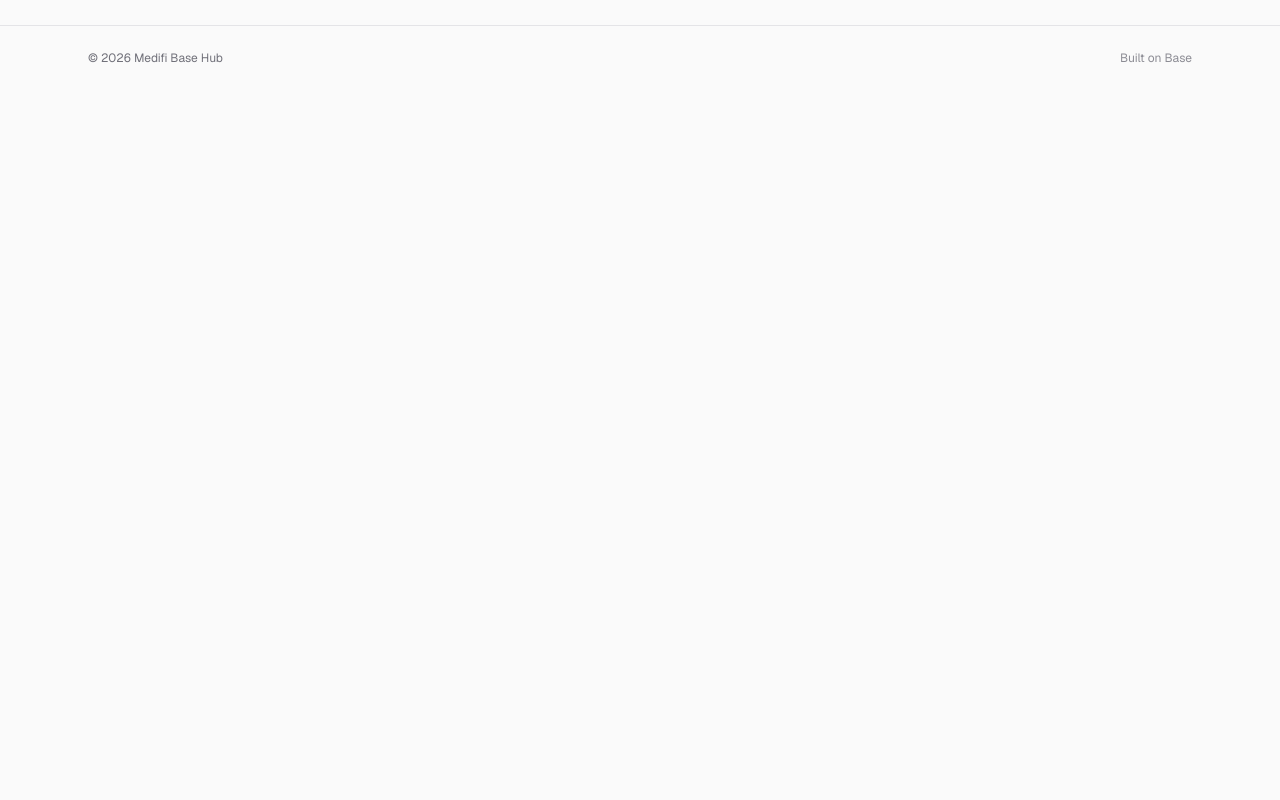
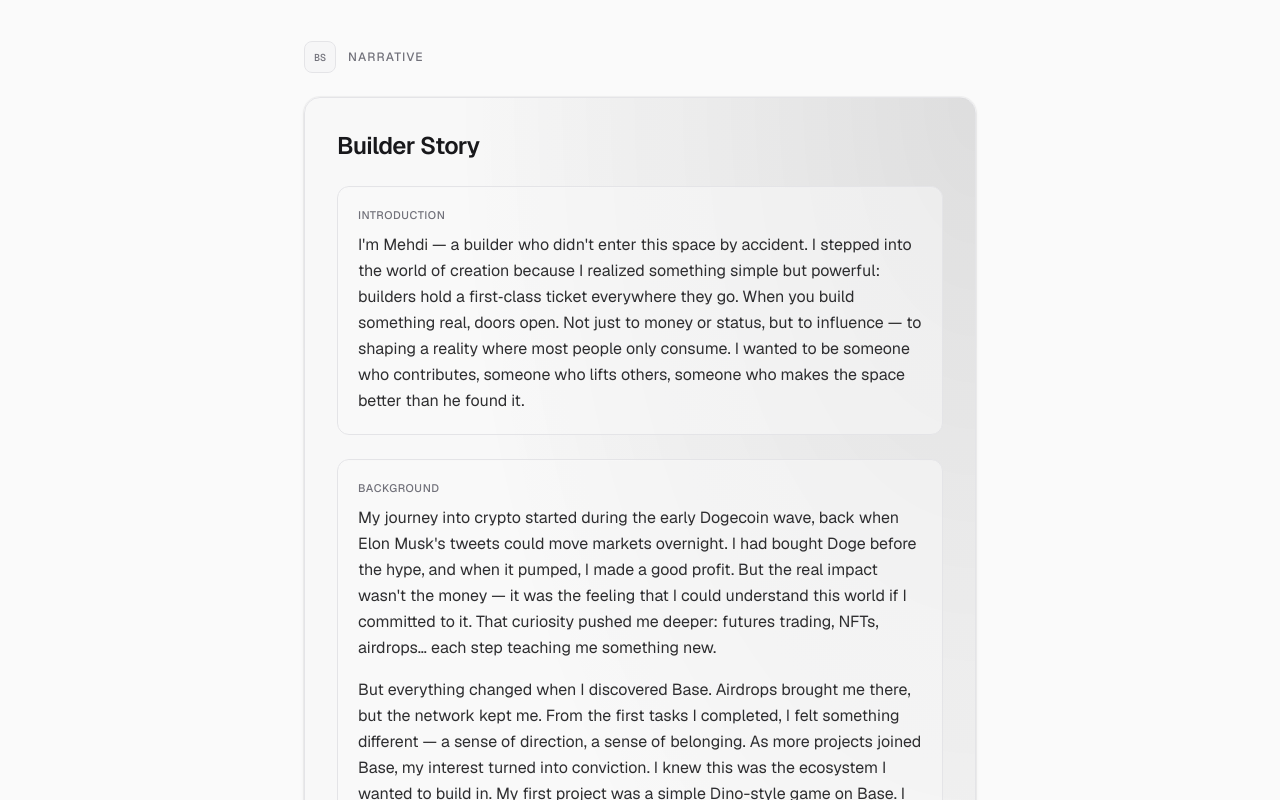
Before and after one commit to mahdijnt/medifi-base-hub, a Next.js app: page / in a window 1280 px wide. Shown: the part 720-1520 px from the top of the page. Before the commit the page ends 810 px from the top, so only its background shows below. Built offline with nearby package versions, Linux system fonts and the light colour scheme.

Commit message:
feat: add builder story section

```diff
--- a/app/page.tsx
+++ b/app/page.tsx
@@ -1,5 +1,11 @@
 import { IdentityHub } from "@/components/identity";
+import { BuilderStory } from "@/components/story";
 
 export default function Home() {
-  return <IdentityHub />;
+  return (
+    <>
+      <IdentityHub />
+      <BuilderStory />
+    </>
+  );
 }
--- /dev/null
+++ b/components/story/builder-story.tsx
@@ -0,0 +1,84 @@
+import { FadeIn } from "@/components/ui/fade-in";
+import { builderStory } from "@/data/story";
+import { cn } from "@/lib/utils";
+
+const STAGGER_MS = 80;
+
+export function BuilderStory() {
+  return (
+    <section aria-labelledby="builder-story-heading" className="pb-16 pt-4 sm:pb-20">
+      <div className="mx-auto w-full max-w-2xl space-y-6">
+        <FadeIn duration={450}>
+          <div className="flex items-center gap-3">
+            <span
+              className="inline-flex size-8 items-center justify-center rounded-lg border border-border bg-surface/60 font-mono text-[10px] font-medium text-muted"
+              aria-hidden="true"
+            >
+              BS
+            </span>
+            <p className="text-xs font-medium uppercase tracking-widest text-muted">
+              Narrative
+            </p>
+          </div>
+        </FadeIn>
+
+        <FadeIn delay={STAGGER_MS} duration={500}>
+          <div
+            className={cn(
+              "overflow-hidden rounded-2xl border border-border",
+              "bg-surface/30 shadow-sm backdrop-blur-sm",
+              "ring-1 ring-foreground/[0.03]",
+            )}
+          >
+            <div className="relative px-5 py-7 sm:px-8 sm:py-8">
+              <div
+                className="pointer-events-none absolute inset-0 bg-[radial-gradient(ellipse_at_top_right,var(--glow),transparent_55%)]"
+                aria-hidden="true"
+              />
+
+              <FadeIn delay={STAGGER_MS * 2} duration={500}>
+                <h2
+                  id="builder-story-heading"
+                  className="relative text-xl font-semibold tracking-tight text-foreground sm:text-2xl"
+                >
+                  {builderStory.title}
+                </h2>
+              </FadeIn>
+
+              <div className="relative mt-6 space-y-6">
+                {builderStory.sections.map((section, index) => (
+                  <FadeIn
+                    key={section.id}
+                    delay={STAGGER_MS * 3 + index * STAGGER_MS}
+                    duration={550}
+                  >
+                    <div
+                      className={cn(
+                        "rounded-xl border border-border bg-background/50 p-4 sm:p-5",
+                        "shadow-[inset_0_1px_0_0_rgba(255,255,255,0.03)]",
+                      )}
+                    >
+                      <p className="text-[11px] font-medium uppercase tracking-wider text-muted">
+                        {section.label}
+                      </p>
+                      <div className="mt-2 space-y-4">
+                        {section.content.map((paragraph, paragraphIndex) => (
+                          <p
+                            key={paragraphIndex}
+                            className="text-sm leading-relaxed text-foreground/90 sm:text-base"
+                          >
+                            {paragraph}
+                          </p>
+                        ))}
+                      </div>
+                    </div>
+                  </FadeIn>
+                ))}
+              </div>
+            </div>
+          </div>
+        </FadeIn>
+      </div>
+    </section>
+  );
+}
--- /dev/null
+++ b/components/story/index.ts
@@ -0,0 +1 @@
+export { BuilderStory } from "./builder-story";
--- /dev/null
+++ b/components/ui/fade-in.tsx
@@ -0,0 +1,59 @@
+"use client";
+
+import { useEffect, useRef, useState, type ReactNode } from "react";
+import { cn } from "@/lib/utils";
+
+type FadeInProps = {
+  children: ReactNode;
+  className?: string;
+  /** Stagger delay in milliseconds */
+  delay?: number;
+  /** Transition duration in milliseconds (400–600 recommended) */
+  duration?: number;
+};
+
+export function FadeIn({
+  children,
+  className,
+  delay = 0,
+  duration = 500,
+}: FadeInProps) {
+  const ref = useRef<HTMLDivElement>(null);
+  const [isVisible, setIsVisible] = useState(false);
+
+  useEffect(() => {
+    const element = ref.current;
+    if (!element) return;
+
+    const observer = new IntersectionObserver(
+      ([entry]) => {
+        if (entry.isIntersecting) {
+          setIsVisible(true);
+          observer.disconnect();
+        }
+      },
+      { threshold: 0.15, rootMargin: "0px 0px -8% 0px" },
+    );
+
+    observer.observe(element);
+    return () => observer.disconnect();
+  }, []);
+
+  return (
+    <div
+      ref={ref}
+      className={cn(
+        "ease-out will-change-[opacity,transform]",
+        isVisible ? "translate-y-0 opacity-100" : "translate-y-2.5 opacity-0",
+        className,
+      )}
+      style={{
+        transitionProperty: "opacity, transform",
+        transitionDuration: `${duration}ms`,
+        transitionDelay: `${delay}ms`,
+      }}
+    >
+      {children}
+    </div>
+  );
+}
--- a/components/ui/index.ts
+++ b/components/ui/index.ts
@@ -1 +1,2 @@
+export { FadeIn } from "./fade-in";
 export { Tooltip } from "./tooltip";
--- a/data/index.ts
+++ b/data/index.ts
@@ -1,3 +1,4 @@
 export { identity, socialLinks, socialImages, socialPlatforms } from "./identity";
 export type { SocialPlatform } from "./identity";
 export { siteConfig } from "./site";
+export { builderStory } from "./story";
--- /dev/null
+++ b/data/story.ts
@@ -0,0 +1,30 @@
+export const builderStory = {
+  title: "Builder Story",
+  sections: [
+    {
+      id: "introduction",
+      label: "Introduction",
+      content: [
+        "I'm Mehdi — a builder who didn't enter this space by accident. I stepped into the world of creation because I realized something simple but powerful: builders hold a first‑class ticket everywhere they go. When you build something real, doors open. Not just to money or status, but to influence — to shaping a reality where most people only consume. I wanted to be someone who contributes, someone who lifts others, someone who makes the space better than he found it.",
+      ],
+    },
+    {
+      id: "background",
+      label: "Background",
+      content: [
+        "My journey into crypto started during the early Dogecoin wave, back when Elon Musk's tweets could move markets overnight. I had bought Doge before the hype, and when it pumped, I made a good profit. But the real impact wasn't the money — it was the feeling that I could understand this world if I committed to it. That curiosity pushed me deeper: futures trading, NFTs, airdrops… each step teaching me something new.",
+        "But everything changed when I discovered Base. Airdrops brought me there, but the network kept me. From the first tasks I completed, I felt something different — a sense of direction, a sense of belonging. As more projects joined Base, my interest turned into conviction. I knew this was the ecosystem I wanted to build in. My first project was a simple Dino-style game on Base. I never published it, but it was my real beginning — the moment I knew building was my path.",
+      ],
+    },
+    {
+      id: "philosophy",
+      label: "Philosophy",
+      content: [
+        "I don't build to be seen. I build to contribute.",
+        "Building in public, for me, means showing the process — the wins, the mistakes, the iterations. It means learning in front of others, growing with the community, and helping newcomers find clarity in a space that often feels overwhelming.",
+        "I want to take responsibility inside the Base ecosystem. I want to be a voice for people who don't see the opportunities here yet, or who enter with little knowledge and walk away discouraged. I believe that transparency, discipline, and shared learning can elevate the entire community — not just Base users, but anyone exploring Web3.",
+        "My future path blends Web3 with AI. I want to use modern tools to build deeper, stay trustworthy, and create value for the community that helped shape my journey. For me, this isn't just a career direction. It's a commitment.",
+      ],
+    },
+  ],
+} as const;
```
